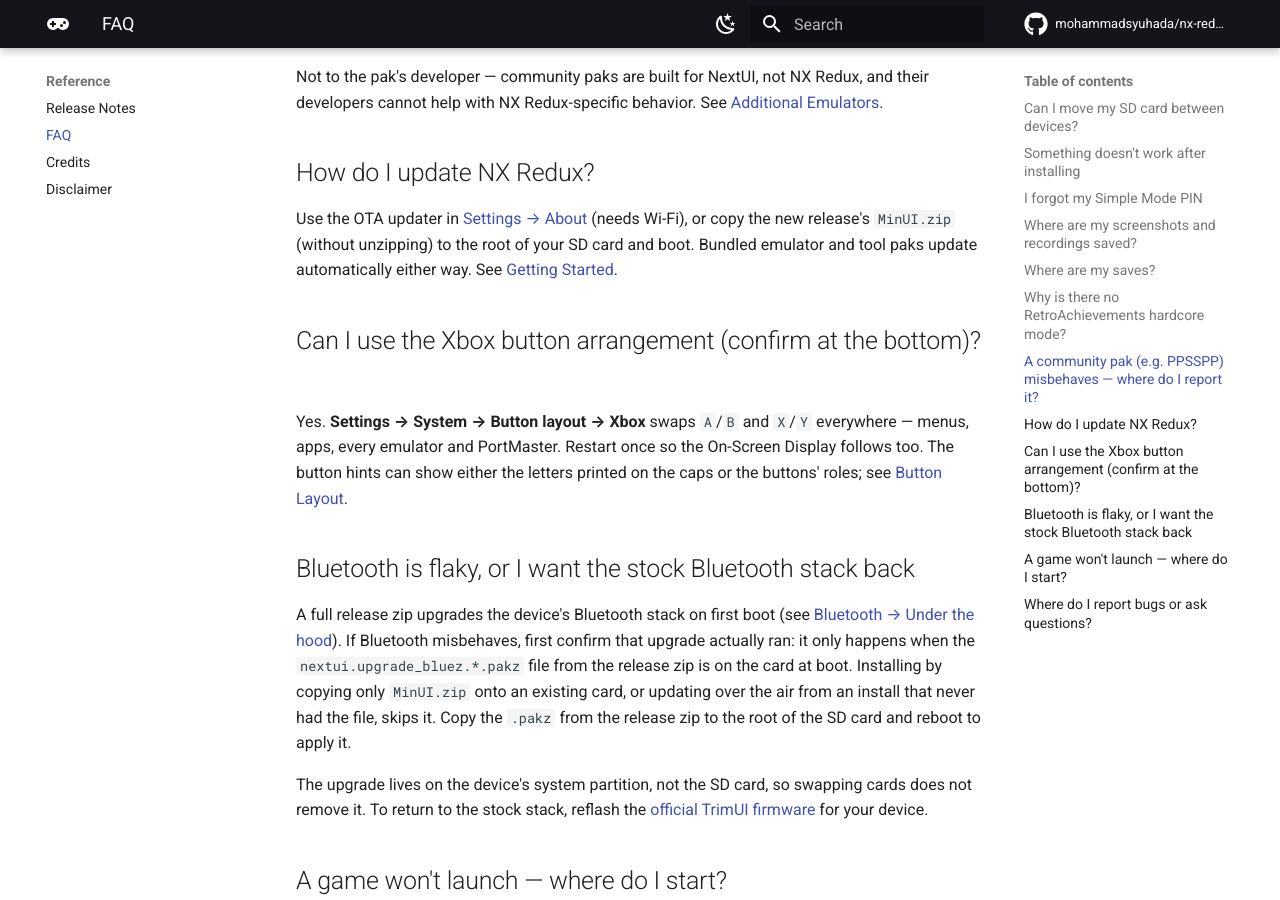
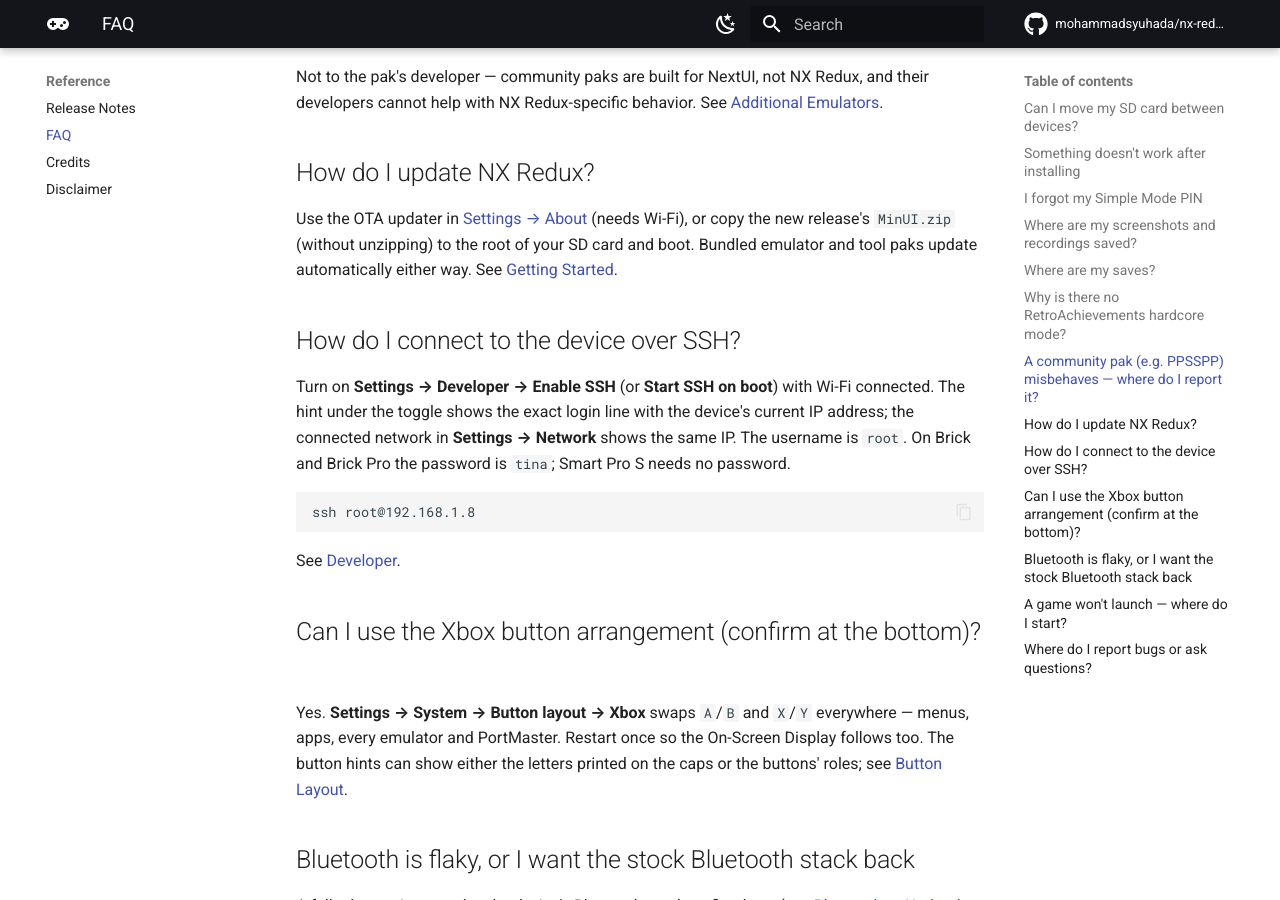
Before and after one commit to mohammadsyuhada/nx-redux-docs, an MkDocs documentation site: the page built from docs/reference/faq.md, in a window 1280 px wide and 900 px high, scrolled down 1154 px. Built offline with MkDocs 1.6.1 and Material for MkDocs 9.7.7, drawn with Linux system fonts in a browser that asks for light colours; comment, search, counter and statistics services are not loaded.

Commit message:
docs(settings): document the SSH login, credentials per device and where the IP address appears

````diff
--- a/docs/reference/faq.md
+++ b/docs/reference/faq.md
@@ -52,6 +52,20 @@
 automatically either way. See
 [Getting Started](../getting-started.md#updating).
 
+## How do I connect to the device over SSH?
+
+Turn on **Settings → Developer → Enable SSH** (or **Start SSH on boot**) with
+Wi-Fi connected. The hint under the toggle shows the exact login line with
+the device's current IP address; the connected network in
+**Settings → Network** shows the same IP. The username is `root`. On Brick
+and Brick Pro the password is `tina`; Smart Pro S needs no password.
+
+```sh
+ssh root@192.168.1.8
+```
+
+See [Developer](../settings/developer.md#enable-ssh).
+
 ## Can I use the Xbox button arrangement (confirm at the bottom)?
 
 Yes. **Settings → System → Button layout → Xbox** swaps `A`/`B` and `X`/`Y`
````
Also changed, not shown: docs/settings/developer.md (+7 -1 lines), docs/settings/network.md (+3 -3 lines).
